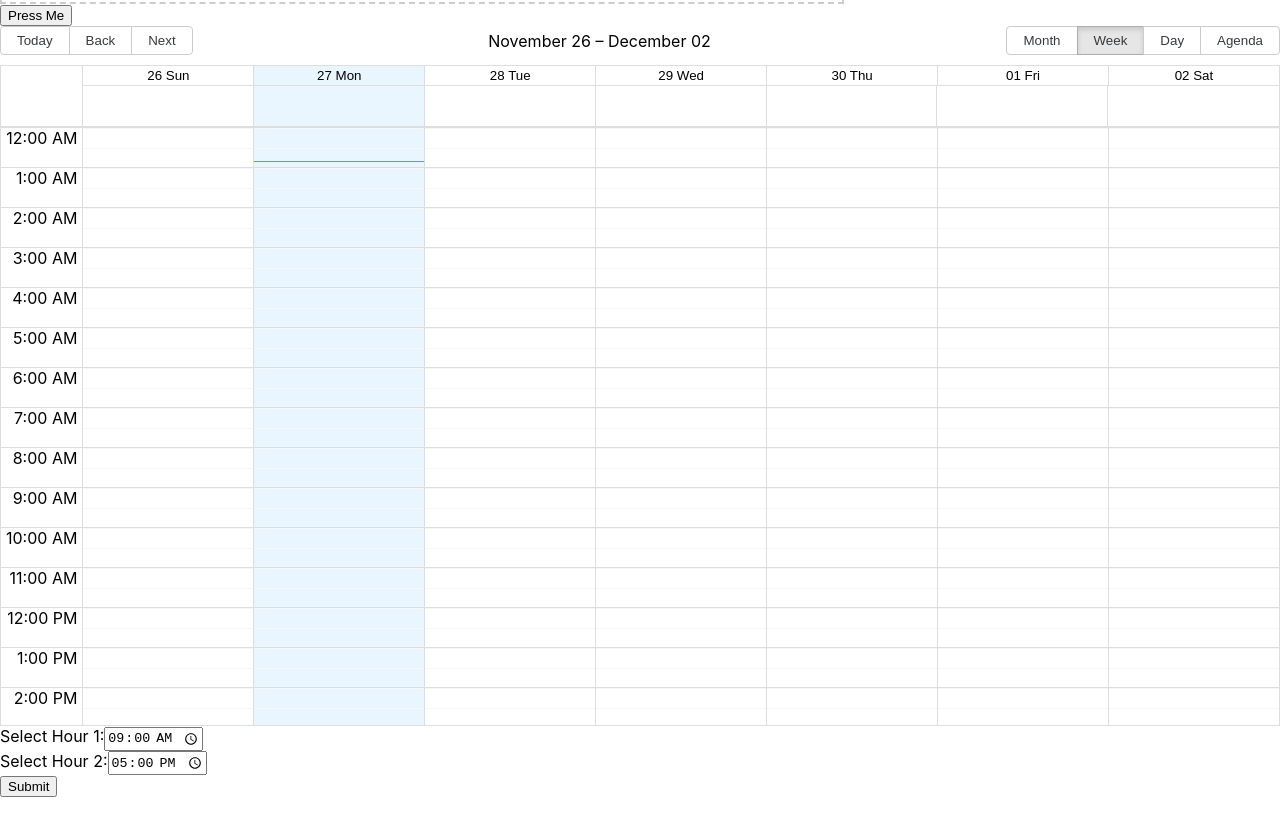
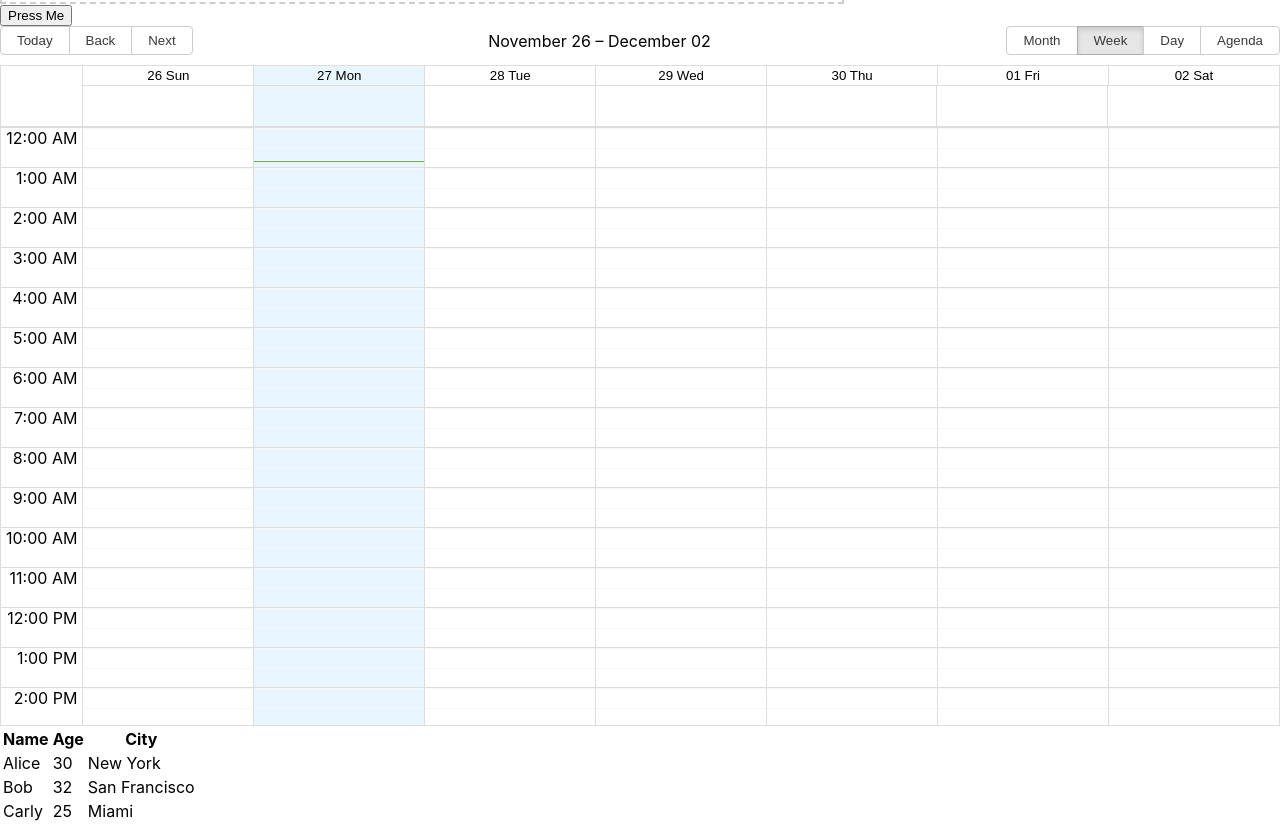
Before and after one commit to OscarRobertLai/StudyBuddySchedular, a React (Create React App) app: page / in a window 1280 px wide. Shown: the part 340-1164 px from the top of the page. Before the commit the page ends 1137 px from the top, so only its background shows below. Built offline with nearby package versions, Linux system fonts and the light colour scheme.

Commit message:
Select event on calendar

```diff
--- a/package.json
+++ b/package.json
@@ -11,6 +11,7 @@
     "react-big-calendar": "^1.8.5",
     "react-dom": "^18.2.0",
     "react-scripts": "5.0.1",
+    "react-table": "^7.8.0",
     "web-vitals": "^2.1.4"
   },
   "scripts": {
--- a/src/App.js
+++ b/src/App.js
@@ -1,6 +1,7 @@
 import React, { useState, useEffect } from 'react';
 import './App.css';
 import MyCalendarComponent from "./components/Calendar";
+import UserTable from "./components/DataTable";
 
 
 const DropBox = ({ events, setEvents, isDragOver, setIsDragOver, uniqueEvents, setUnqiueEvents }) =>
@@ -116,51 +117,62 @@ const TestButton = ({ e, uniqueEvents, setUnqiueEvents, events }) => {
 };
 
 
-const DetermineTime = ({ events }) => {
-  const [time1, setTime1] = useState('09:00');
-  const [time2, setTime2] = useState('17:00');
+// const DetermineTime = ({ events }) => {
+//   const [time1, setTime1] = useState('09:00');
+//   const [time2, setTime2] = useState('17:00');
 
-  const handleCalculation = (e) => {
-    e.preventDefault(); // Prevent the default form submit action
-    console.log( time1, time2 )
-  }
+//   const handleCalculation = (e) => {
+//     e.preventDefault(); // Prevent the default form submit action
+//     console.log( time1, time2 )
+//   }
 
-  const handleTime1Change = (e) => {
-    setTime1(e.target.value);
-  };
+//   const handleTime1Change = (e) => {
+//     setTime1(e.target.value);
+//   };
 
-  const handleTime2Change = (e) => {
-    setTime2(e.target.value);
-  };
+//   const handleTime2Change = (e) => {
+//     setTime2(e.target.value);
+//   };
 
-  return (
-    <form onSubmit={handleCalculation}>
-      {/* First Hour Picker */}
-      <div>
-        <label htmlFor="timePicker1">Select Hour 1:</label>
-        <input type="time" id="timePicker1" name="timePicker1" value={time1} onChange={handleTime1Change} />
-      </div>
+//   return (
+//     <form onSubmit={handleCalculation}>
+//       {/* First Hour Picker */}
+//       <div>
+//         <label htmlFor="timePicker1">Select Hour 1:</label>
+//         <input type="time" id="timePicker1" name="timePicker1" value={time1} onChange={handleTime1Change} />
+//       </div>
 
-      {/* Second Hour Picker */}
-      <div>
-        <label htmlFor="timePicker2">Select Hour 2:</label>
-        <input type="time" id="timePicker2" name="timePicker2" value={time2} onChange={handleTime2Change} />
-      </div>
+//       {/* Second Hour Picker */}
+//       <div>
+//         <label htmlFor="timePicker2">Select Hour 2:</label>
+//         <input type="time" id="timePicker2" name="timePicker2" value={time2} onChange={handleTime2Change} />
+//       </div>
 
-      {/* Submit Button */}
-      <div>
-        <button type="submit">Submit</button>
-      </div>
-    </form>
-  );
-}
+//       {/* Submit Button */}
+//       <div>
+//         <button type="submit">Submit</button>
+//       </div>
+//     </form>
+//   );
+// }
+
 
 
 export default function App (){
-    const [isDragOver, setIsDragOver] = useState(false); // State to track drag over status
-    const [events, setEvents] = useState([]);
-    const [uniqueEvents, setUnqiueEvents] = useState([]);
+  const [selected, setSelected] = useState();
+  const [isDragOver, setIsDragOver] = useState(false); // State to track drag over status
+  const [events, setEvents] = useState([]);
+  const [uniqueEvents, setUnqiueEvents] = useState([]);
 
+  const data = React.useMemo(
+    () => [
+      { name: 'Alice', age: 30, city: 'New York' },
+      { name: 'Bob', age: 32, city: 'San Francisco' },
+      { name: 'Carly', age: 25, city: 'Miami' },
+      // Add more user data here
+    ],
+    []
+  );
     return (
       <div>
         <DropBox
@@ -177,10 +189,12 @@ export default function App (){
           events={events}
         />
         <MyCalendarComponent
+        selected={selected}
+        setSelected={setSelected}
         events={events}
         uniqueEvents={uniqueEvents}
         />
-        <DetermineTime/>
+        <UserTable data={data} />
       </div>
     );
 
--- a/src/components/Calendar.js
+++ b/src/components/Calendar.js
@@ -36,18 +36,40 @@ const getEventsList = ( {events, uniqueEvents} ) => {
     return eventsArray
 }
 
-const CalendarComponent = ({ events, uniqueEvents }) => {
+const CalendarComponent = ({ events, uniqueEvents, selected, setSelected}) => {
+
+     const handleSlotSelection = ({ start, end, action }) =>
+     {
+        switch (action) {
+            case "click":
+                console.log("CLICKED", start.getDate(), end.getDate())
+                break;
+            case "select":
+                console.log("SELECTED", start.getDate(), end.getDate(), start.getTime(), end.getTime())
+                break;
+        }
+    return  { style: { backgroundColor: 'black' } };
+    };
+
+    const handleSelected = (event) =>
+    {
+        setSelected(event);
+        console.log('[handleSelected - event]', event);
+    };
+
     return (
         <div style={{ height: '700px' }}>
             <Calendar
+                selected={selected}
+                onSelectEvent={handleSelected}
+                selectable={true}
                 localizer={localizer}
-                events={getEventsList({events, uniqueEvents})}
+                popup
+                events={getEventsList({ events, uniqueEvents })}
                 startAccessor="start"
                 endAccessor="end"
                 defaultView="week"
-                onSelectSlot={(slotInfo) => {
-                    console.log(slotInfo)
-                }}
+                onSelectSlot={handleSlotSelection}
             />
         </div>
     );
--- /dev/null
+++ b/src/components/DataTable.js
@@ -0,0 +1,61 @@
+import React from 'react';
+import { useTable } from 'react-table';
+
+const UserTable = ({ data }) => {
+  // Define columns
+  const columns = React.useMemo(
+    () => [
+      {
+        Header: 'Name',
+        accessor: 'name', // accessor is the "key" in the data
+      },
+      {
+        Header: 'Age',
+        accessor: 'age',
+      },
+      {
+        Header: 'City',
+        accessor: 'city',
+      },
+    ],
+    []
+  );
+
+  // Use the useTable Hook to send the columns and data to build the table
+  const {
+    getTableProps,
+    getTableBodyProps,
+    headerGroups,
+    rows,
+    prepareRow,
+  } = useTable({ columns, data });
+
+  // Render the UI for your table
+  return (
+    <table {...getTableProps()}>
+      <thead>
+        {headerGroups.map(headerGroup => (
+          <tr {...headerGroup.getHeaderGroupProps()}>
+            {headerGroup.headers.map(column => (
+              <th {...column.getHeaderProps()}>{column.render('Header')}</th>
+            ))}
+          </tr>
+        ))}
+      </thead>
+      <tbody {...getTableBodyProps()}>
+        {rows.map(row => {
+          prepareRow(row);
+          return (
+            <tr {...row.getRowProps()}>
+              {row.cells.map(cell => {
+                return <td {...cell.getCellProps()}>{cell.render('Cell')}</td>;
+              })}
+            </tr>
+          );
+        })}
+      </tbody>
+    </table>
+  );
+};
+
+export default UserTable;
```
Also changed, not shown: 1 other file (tests, documents, lock files or other folders).
